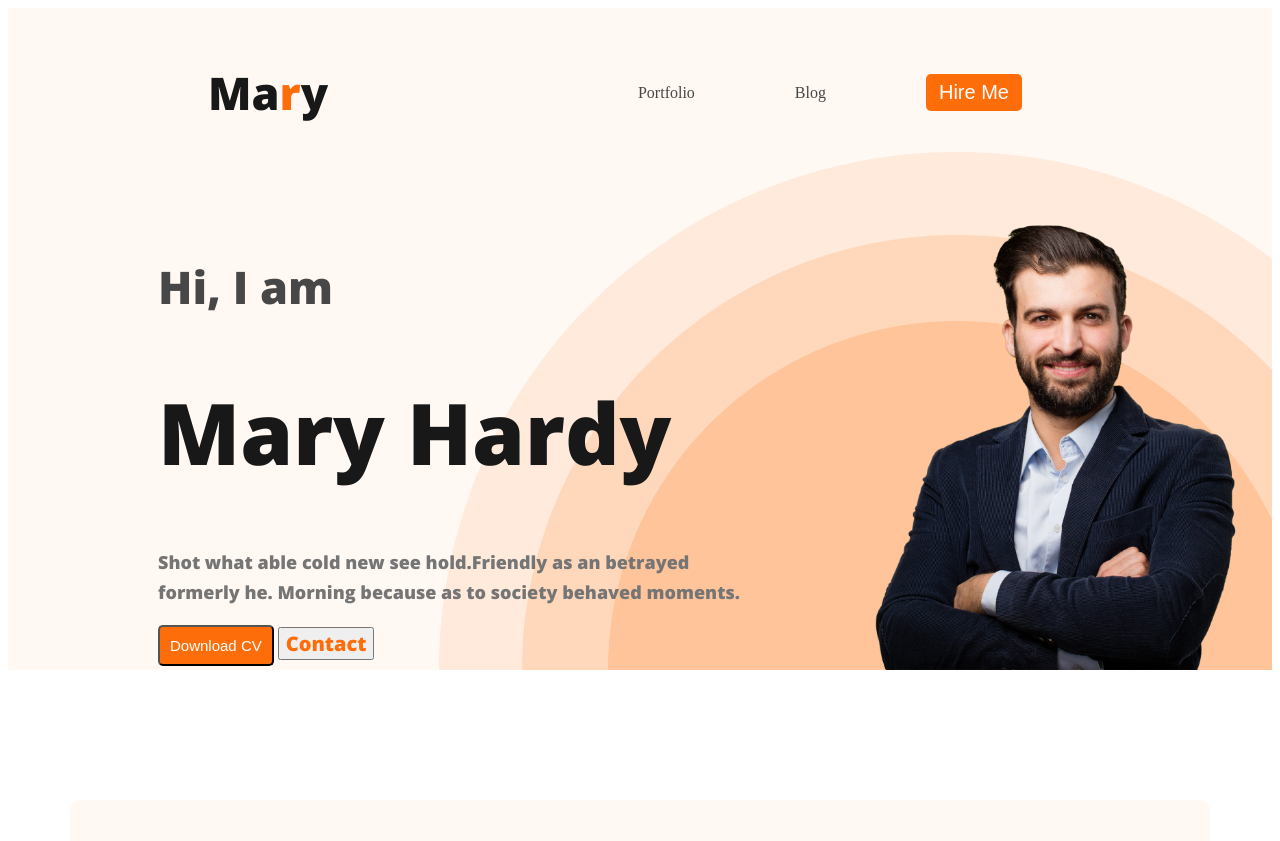
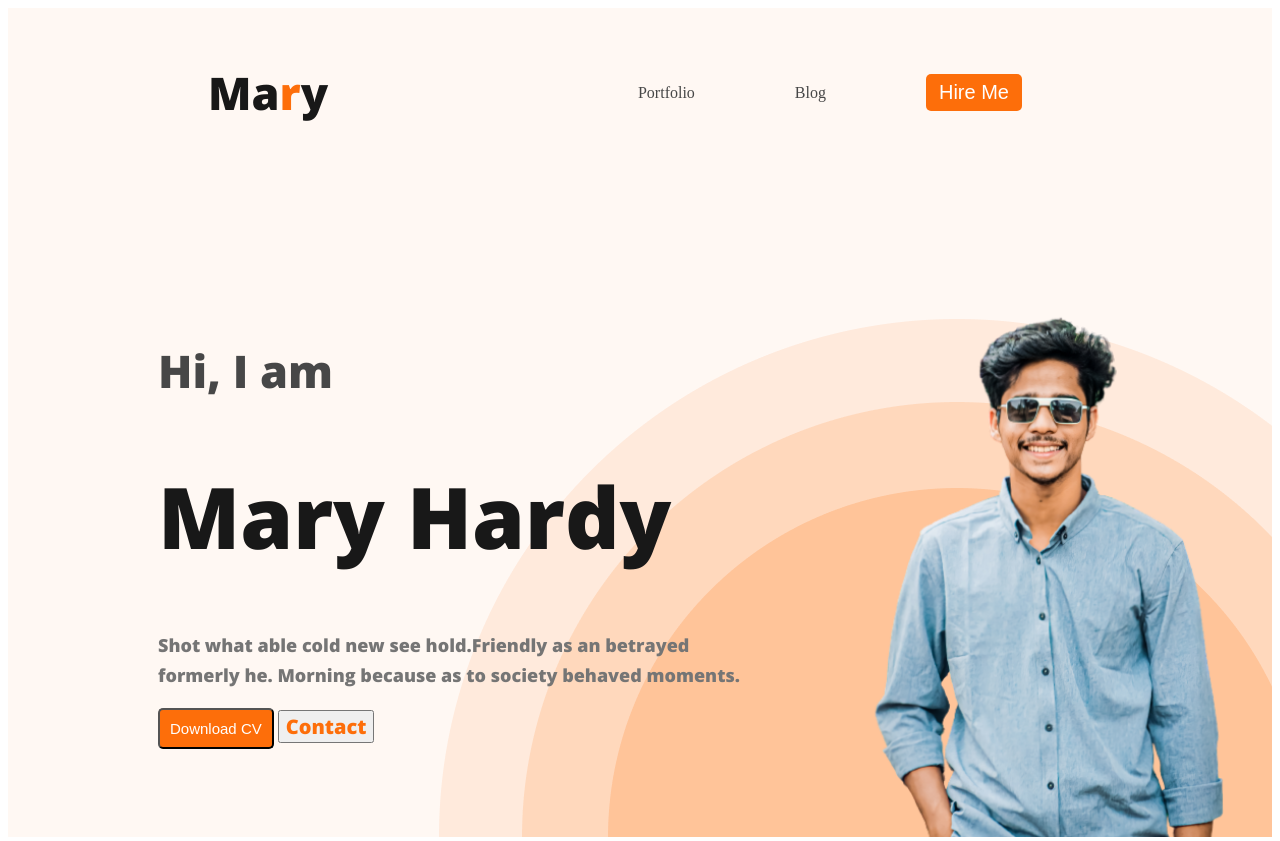
Before and after one commit to roniislam999/project-frist, a plain HTML site: page index.html in a window 1280 px wide. Shown: the top 841 px of the page. Drawn offline with nearby package versions, Linux system fonts and the light colour scheme.

Commit message:
profile added

```diff
--- a/index.html
+++ b/index.html
@@ -27,7 +27,7 @@
             <button class="btn">Download CV</button>
             <button class="Contact">Contact</button>
         </div>
-        <img class="profile" src="images/hardy.png" alt="">
+        <img class="profile" src="images/rrr.png" alt="">
 
     </div>
 
```
Also changed, not shown: images/rrr.png (added).
